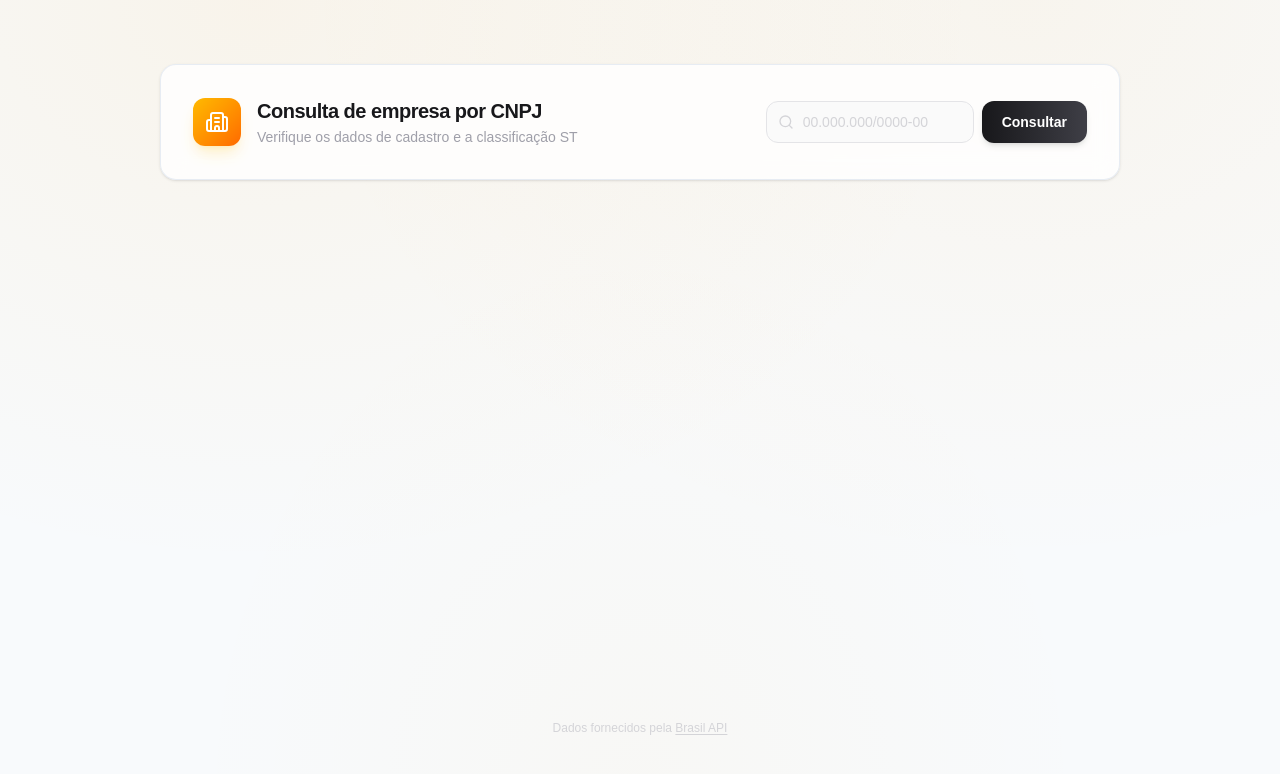
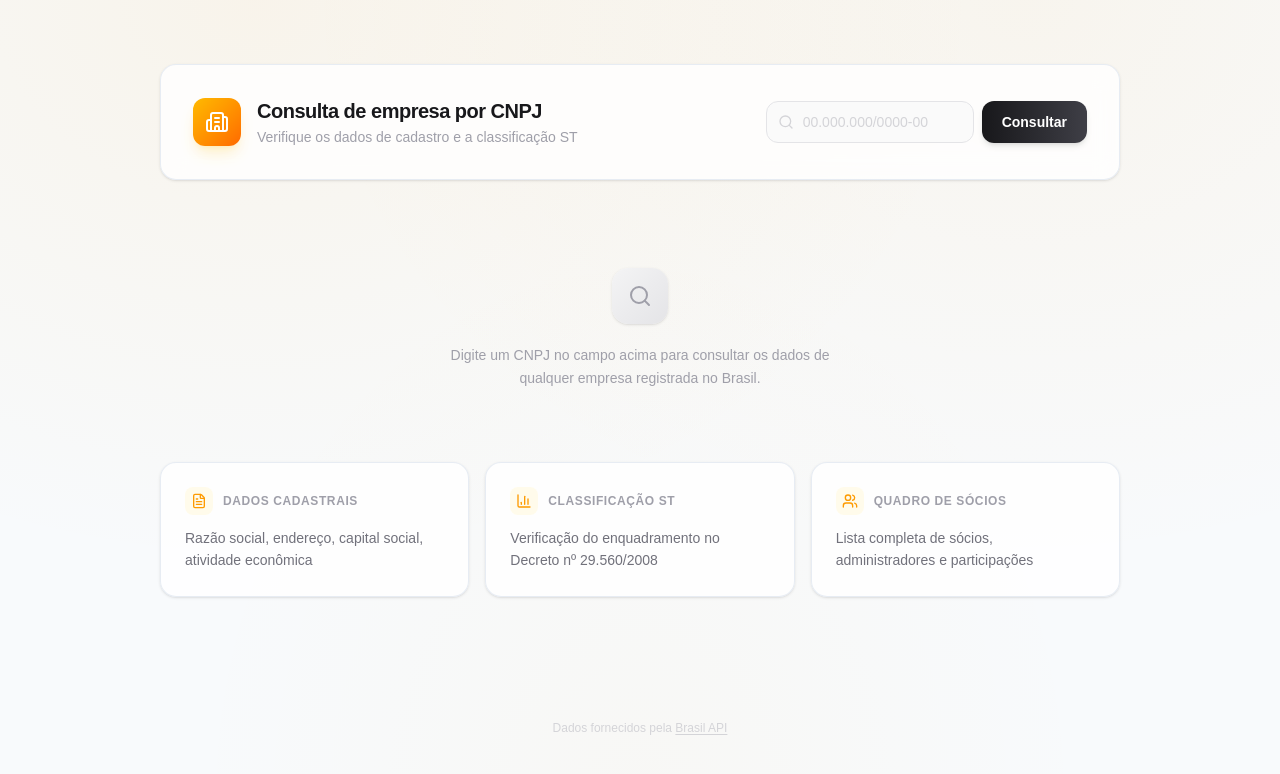
Before and after one commit to IsraelFrota/search-company-brasil-api, a Next.js app: page / in a window 1280 px wide. Shown: the top 774 px of the page. Built offline with nearby package versions, Linux system fonts and the light colour scheme.

Commit message:
refactor: update UI/UX

```diff
--- /dev/null
+++ b/app/components/EmptyState.tsx
@@ -0,0 +1,56 @@
+import { Search, FileText, Users, BarChart3 } from "lucide-react";
+
+const features = [
+	{
+		icon: FileText,
+		title: "Dados Cadastrais",
+		description: "Razão social, endereço, capital social, atividade econômica",
+	},
+	{
+		icon: BarChart3,
+		title: "Classificação ST",
+		description: "Verificação do enquadramento no Decreto nº 29.560/2008",
+	},
+	{
+		icon: Users,
+		title: "Quadro de Sócios",
+		description: "Lista completa de sócios, administradores e participações",
+	},
+];
+
+export function EmptyState() {
+	return (
+		<div className="animate-fade-in space-y-6">
+			<div className="flex flex-col items-center text-center py-8 sm:py-12">
+				<div className="flex items-center justify-center w-14 h-14 rounded-2xl bg-linear-to-br from-zinc-100 to-zinc-200 dark:from-zinc-800 dark:to-zinc-700 mb-5 shadow-sm">
+					<Search className="w-6 h-6 text-zinc-400 dark:text-zinc-500" />
+				</div>
+				<p className="text-sm text-zinc-400 dark:text-zinc-500 max-w-sm leading-relaxed">
+					Digite um CNPJ no campo acima para consultar os dados de qualquer
+					empresa registrada no Brasil.
+				</p>
+			</div>
+
+			<div className="grid gap-4 sm:grid-cols-3">
+				{features.map((feature) => (
+					<div
+						key={feature.title}
+						className="rounded-2xl card-base p-5 sm:p-6 shadow-sm"
+					>
+						<div className="flex items-center gap-2.5 mb-3">
+							<div className="flex items-center justify-center w-7 h-7 rounded-lg bg-amber-50 dark:bg-amber-950/30">
+								<feature.icon className="w-4 h-4 text-amber-500 dark:text-amber-400" />
+							</div>
+							<h2 className="text-xs font-semibold uppercase tracking-wider text-zinc-400 dark:text-zinc-500">
+								{feature.title}
+							</h2>
+						</div>
+						<p className="text-sm text-zinc-500 dark:text-zinc-400 leading-relaxed">
+							{feature.description}
+						</p>
+					</div>
+				))}
+			</div>
+		</div>
+	);
+}
--- a/app/components/SearchCompany.tsx
+++ b/app/components/SearchCompany.tsx
@@ -6,6 +6,7 @@ import { searchCompany, type SearchState } from "@/app/api/actions";
 
 import { CompanyData } from "./CompanyData";
 import { CompanyHeader } from "./CompanyHeader";
+import { EmptyState } from "./EmptyState";
 import { ErrorMessage } from "./ErrorMessage";
 import { TaxRegimeCard } from "./TaxRegimeCard";
 import { SecondaryCnaes } from "./SecondaryCnaes";
@@ -31,6 +32,8 @@ export default function SearchCompany() {
 			<CompanyHeader formAction={formAction} isPending={isPending} />
 
 			{isPending && <LoadingSkeleton />}
+
+			{!isPending && state.status === "idle" && <EmptyState />}
 
 			{!isPending && state.status === "error" && (
 				<ErrorMessage message={state.message} />
```
